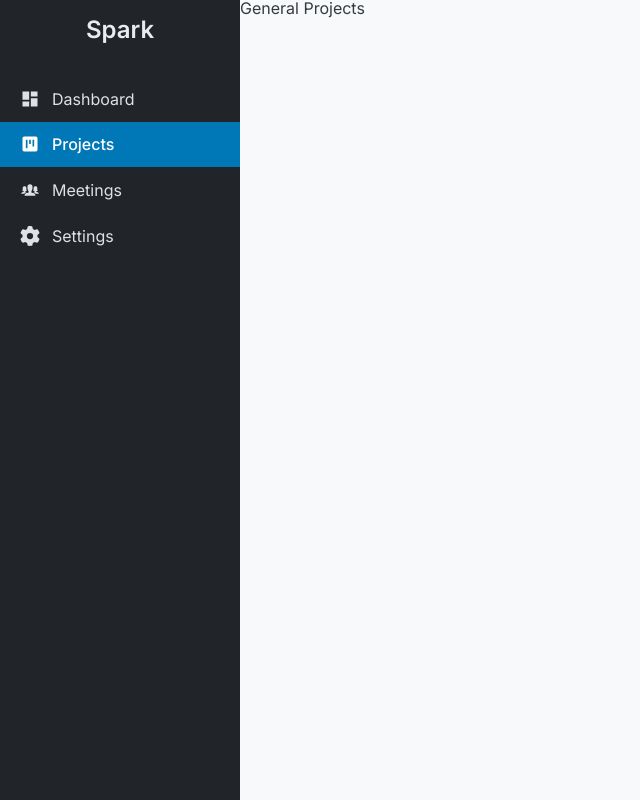
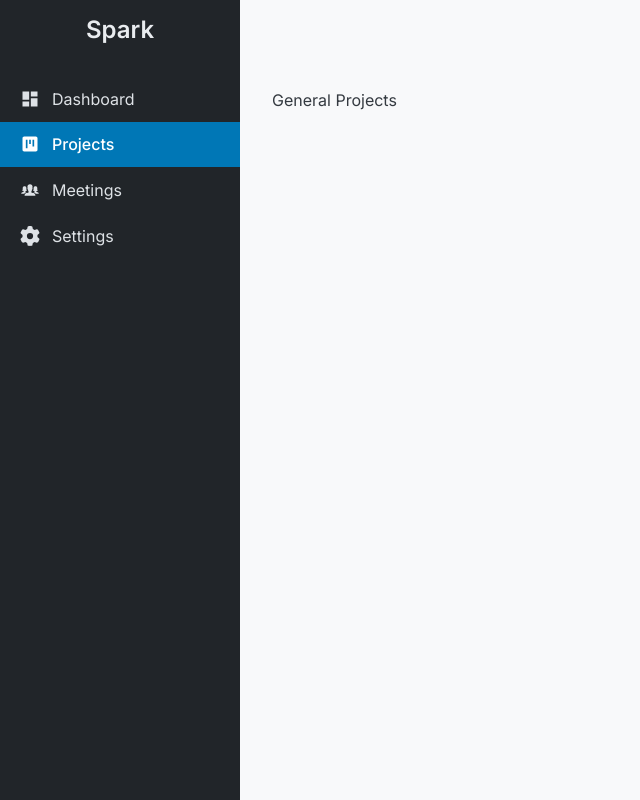
Before and after one commit to hiramepifanio/spark-app, a React (Vite) app: page /projects/general in a window 1280 px wide. Shown: the whole page, without its empty margins (0-640 px from the left). Built offline with nearby package versions, Linux system fonts and the light colour scheme.

Commit message:
Add Main component

```diff
--- a/src/App.jsx
+++ b/src/App.jsx
@@ -8,12 +8,13 @@ import StartupProjectsPage from './pages/StartupProjectsPage/StartupProjectsPage
 import MeetingsPage from './pages/MeetingsPage/MeetingsPage'
 import SettingsPage from './pages/SettingsPage/SettingsPage'
 import styles from './App.module.css'
+import Main from "./components/Main/Main"
 
 function App() {
   return (
     <div className={styles.container}>
       <Sidebar />
-      <main>
+      <Main>
         <Routes>
           <Route path='/dashboard' element={<DashboardPage />} />
           <Route path='/projects'>
@@ -25,7 +26,7 @@ function App() {
           <Route path='/meetings' element={<MeetingsPage />} />
           <Route path='/settings' element={<SettingsPage />} />
         </Routes>
-      </main>
+      </Main>
     </div>
   )
 }
--- /dev/null
+++ b/src/components/Main/Main.jsx
@@ -0,0 +1,9 @@
+import styles from './Main.module.css'
+
+export default function Main({ children }) {
+  return (
+    <main className={styles.main}>
+      {children}
+    </main>
+  )
+}
--- /dev/null
+++ b/src/components/Main/Main.module.css
@@ -0,0 +1,4 @@
+.main {
+    grid-area: main;
+    padding: 2rem;
+}
```
